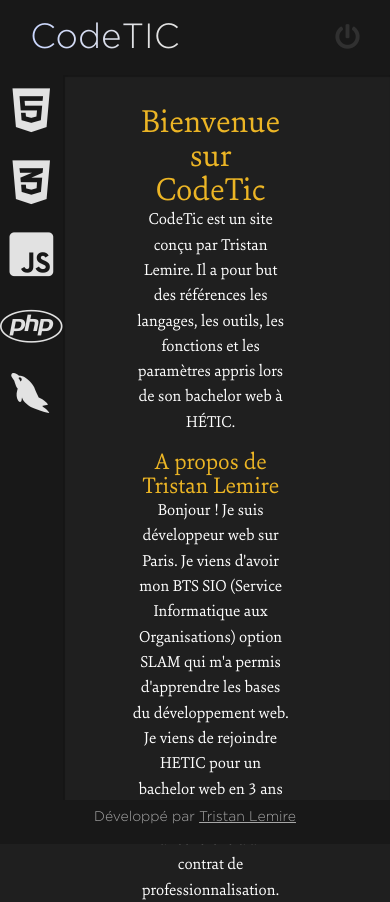
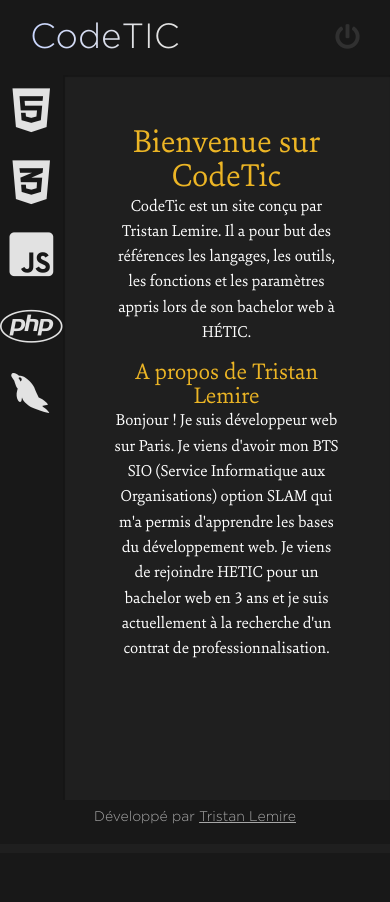
Before and after one commit to TristanLemire/CodeTIC, a PHP site: page /index.html in a window 390 px wide. After the commit the page ends 824 px from the top, so only its background shows below. Run offline with PHP 8.4, Linux system fonts and the light colour scheme; some libraries are stand-ins or nearby versions.

Commit message:
responsive commit

```diff
--- a/css/style.css
+++ b/css/style.css
@@ -242,24 +242,26 @@ header h1 a{
     margin-left:63px;
 }
 
-@media (max-width: 400px) {
+
+@media (min-width: 401px) {
     .home-pres {
-        padding-top: 50px;
-        position: static;
-        top:0%;
-        left:0%;
-        transform: translate(0%, 0%);
+        height: auto;
+        text-align: center;
+        padding-top: 0;
+        position: absolute;
+        top:50%;
+        left:60%;
+        transform: translate(-65%, -50%);
     }
 }
+@media (max-width: 400px){
+    .home-pres {
+        height: auto;
+        text-align: center;
+        position: static;
+        padding: 50px;
+    }
 
-.home-pres {
-    height: auto;
-    max-height: 87vh;
-    text-align: center;
-    position: absolute;
-    top:50%;
-    left:60%;
-    transform: translate(-65%, -50%);
 }
 
 .main-content h2 {
```
